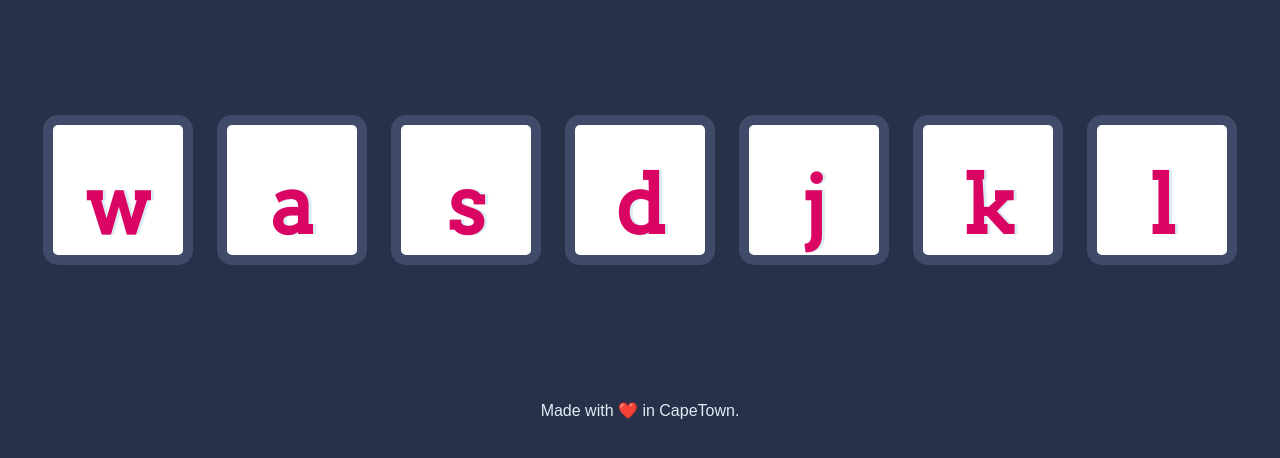
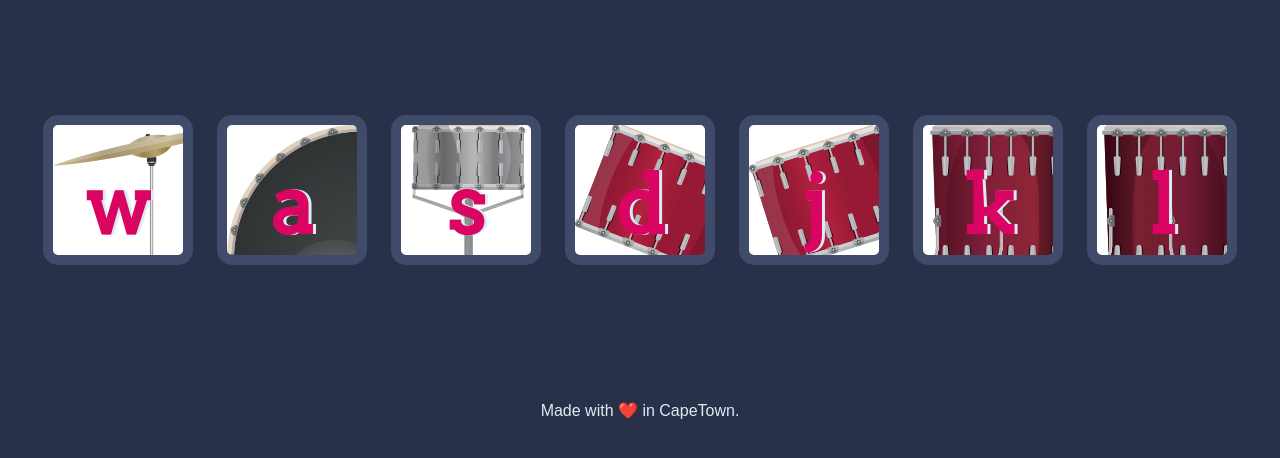
Before and after one commit to seanmckz/Drum-Kits, a plain HTML site: page index.html in a window 1280 px wide. Shown: the part 174-632 px from the top of the page. Drawn offline with Linux system fonts and the light colour scheme.

Commit message:
Fixed drums background images

```diff
--- a/index.js
+++ b/index.js
@@ -2,6 +2,10 @@ const myDrums = document.querySelectorAll(".drum")
 
 for(i=0; i < myDrums.length; i++){
     myDrums[i].addEventListener("click", function(){
-        alert("button has been clicked")
+    this.style.color = "white"
     })
 }
+
+
+// var aduio = new Audio("sounds/crash.mp3")
+// aduio.play()
--- a/styles.css
+++ b/styles.css
@@ -17,31 +17,31 @@ footer {
 }
 
 .w {
-
+  background-image: url(images/crash.png);
 }
 
 .a {
-
+  background-image: url(images/kick.png);
 }
 
 .s {
-
+  background-image: url(images/snare.png);
 }
 
 .d {
-
+  background-image: url(images/tom1.png);
 }
 
 .j {
-
+  background-image: url(images/tom2.png);
 }
 
 .k {
-
+  background-image: url(images/tom3.png)
 }
 
 .l {
-
+  background-image: url(images/tom4.png);
 }
 
 .set {
```
Also changed, not shown: index.html (line endings or trailing spaces).
